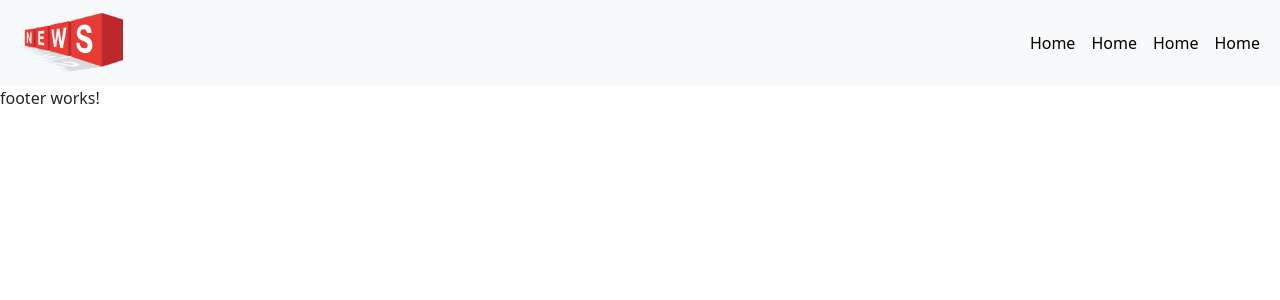
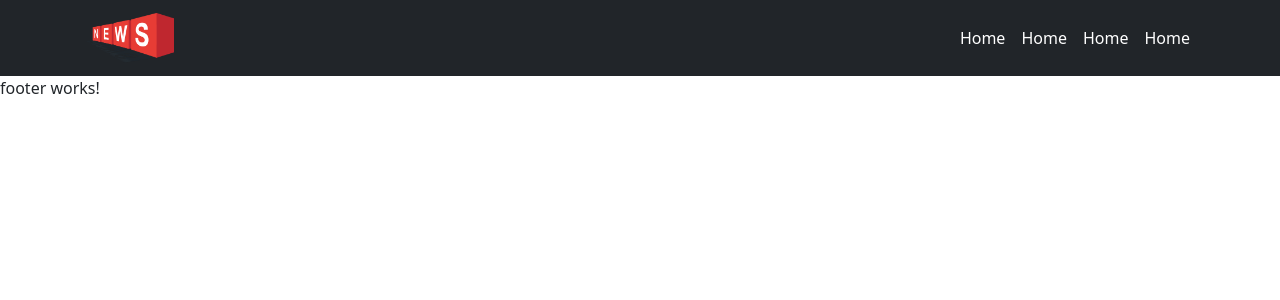
Before and after one commit to Rohitjangid17/angular-news-app, an Angular app: page / in a window 1280 px wide. Shown: the top 300 px of the page. Built offline with nearby package versions, Linux system fonts and the light colour scheme.

Commit message:
navbar css changes

```diff
--- a/src/app/layout/navbar/navbar.component.html
+++ b/src/app/layout/navbar/navbar.component.html
@@ -1,5 +1,5 @@
-<nav class="navbar navbar-expand-lg bg-body-tertiary">
-    <div class="container-fluid">
+<nav class="navbar navbar-expand-lg bg-dark">
+    <div class="container">
         <a class="navbar-brand" href="#">
             <div class="navbar-logo-container">
                 <img src="../../../assets/image/logo/news-navbar-logo.png"
@@ -13,16 +13,16 @@
         <div class="collapse navbar-collapse" id="navbarSupportedContent">
             <ul class="navbar-nav ms-auto">
                 <li class="nav-item">
-                    <a class="nav-link active" aria-current="page" href="#">Home</a>
+                    <a class="nav-link active text-white" aria-current="page" href="#">Home</a>
                 </li>
                 <li class="nav-item">
-                    <a class="nav-link active" aria-current="page" href="#">Home</a>
+                    <a class="nav-link active text-white" aria-current="page" href="#">Home</a>
                 </li>
                 <li class="nav-item">
-                    <a class="nav-link active" aria-current="page" href="#">Home</a>
+                    <a class="nav-link active text-white" aria-current="page" href="#">Home</a>
                 </li>
                 <li class="nav-item">
-                    <a class="nav-link active" aria-current="page" href="#">Home</a>
+                    <a class="nav-link active text-white" aria-current="page" href="#">Home</a>
                 </li>
             </ul>
             <!-- <form class="d-flex" role="search">
--- a/src/app/layout/navbar/navbar.component.scss
+++ b/src/app/layout/navbar/navbar.component.scss
@@ -1,5 +1,5 @@
 .navbar-logo-container {
-    height: 60px;
+    height: 50px;
     width: 100%;
 }
 
```
